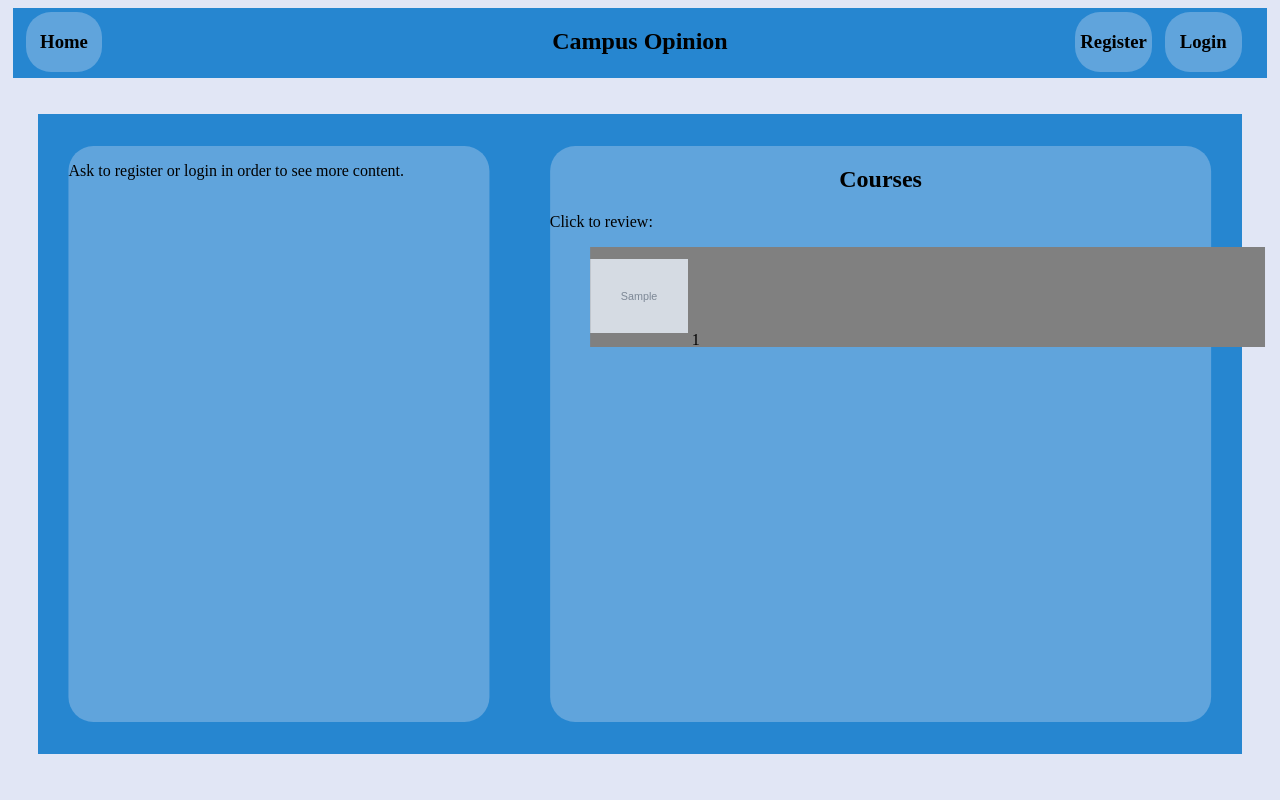
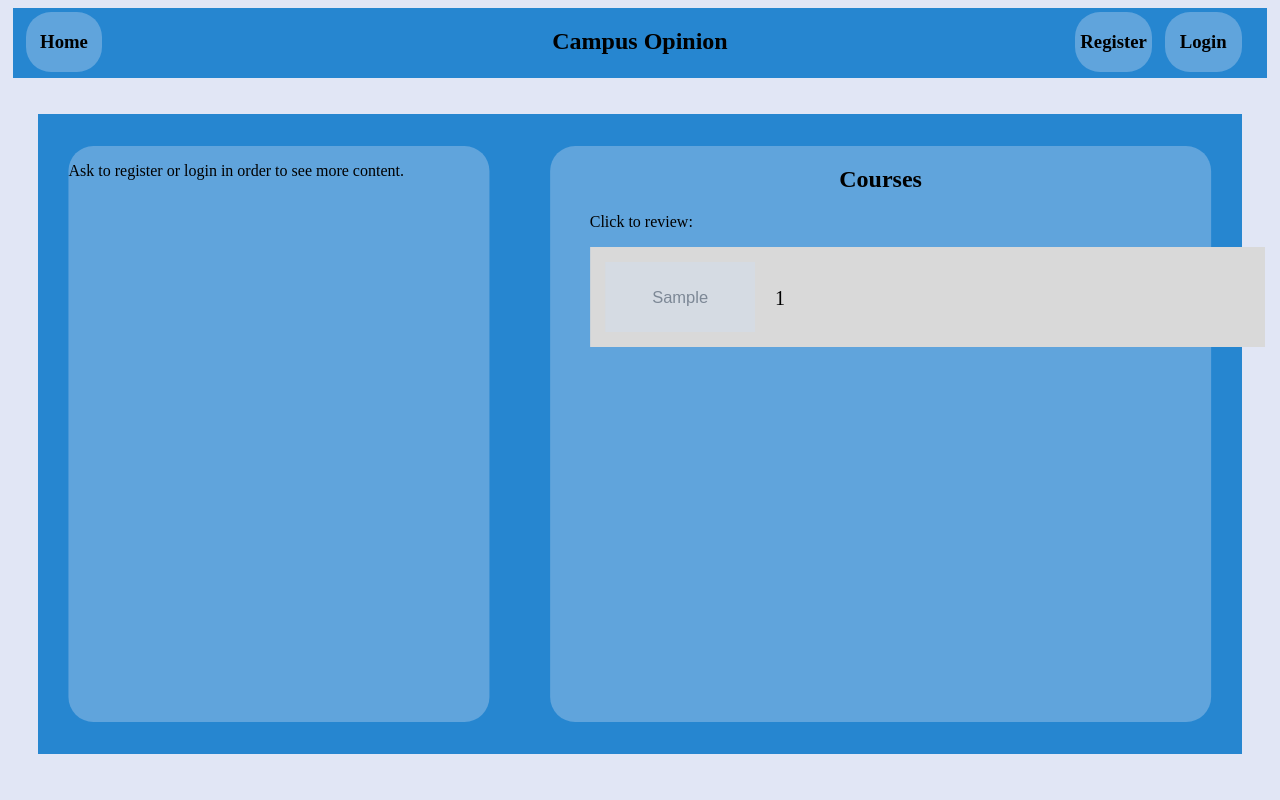
Before and after one commit to mrktrnbll/course-feedback-website-WAD2, a Django app: page / in a window 1280 px wide. Run offline with Django 3.2, Linux system fonts and the light colour scheme; tables that the repository leaves empty hold one stand-in row (values such as "Sample post"); grey boxes marked "Sample" are stand-in pictures.

Commit message:
Changed home screen

```diff
--- a/course_feedback/forms.py
+++ b/course_feedback/forms.py
@@ -6,7 +6,7 @@ from course_feedback.models import Profile, Course, Review
 class RegisterForm(forms.ModelForm):
     # username = forms.CharField(help_text="Username")
     # email = forms.CharField(help_text="Email")
-    password = forms.CharField(widget=forms.PasswordInput(), help_text="Password")
+    password = forms.CharField(widget=forms.PasswordInput())
 
     class Meta:
         model = User
--- a/static/css/stylesheet.css
+++ b/static/css/stylesheet.css
@@ -144,7 +144,7 @@ h2.center {
 }
 
 #main_home_box_right li {
-	background-color: grey;
+	background-color: #d9d9d9;
     text-decoration: none;
     display: inline-block;
     height: 100px;
@@ -153,10 +153,28 @@ h2.center {
 }
 
 #main_home_box_right img{
-	text-align: left;
-	object-fit: contain;
-	width: 98px;
-	height: 98px;
+	float: left;
+	width: 150px;
+	height: 70px;
+	padding-left: 15px;
+	padding-top: 15px;
+	padding-bottom: 15px;
+	padding-right: none;
+}
+
+
+#click_to_review {
+	padding-left: 40px;
+}
+
+#course_link {
+	font-size: 20px;
+	position: relative;
+    left: 3%;
+    top: 40%;
+    position-anchor: 50% 50%;
+    text-decoration: none;
+    color: black;
 }
 
 nav ul {
--- a/templates/course_feedback/home.html
+++ b/templates/course_feedback/home.html
@@ -35,13 +35,13 @@
     {% else %}
         <h2 class="center">Courses</h2>
         {% if courses %}
-        <p>Click to review:</p>
+        <p id="click_to_review">Click to review:</p>
         <nav>
             <ul>
             {% for course in courses %}
                 <li>
                     <img src="{{ MEDIA_URL }}{{ course.picture }}" alt="Picture of a Course"/>
-                    <a>{{ course.courseID }}</a>
+                    <a id="course_link" href="{% url 'course_feedback:course' %}">{{ course.courseID }}</a>
                 </li>
             {% endfor %}
             </ul>
```
Also changed, not shown: 2 other files.
